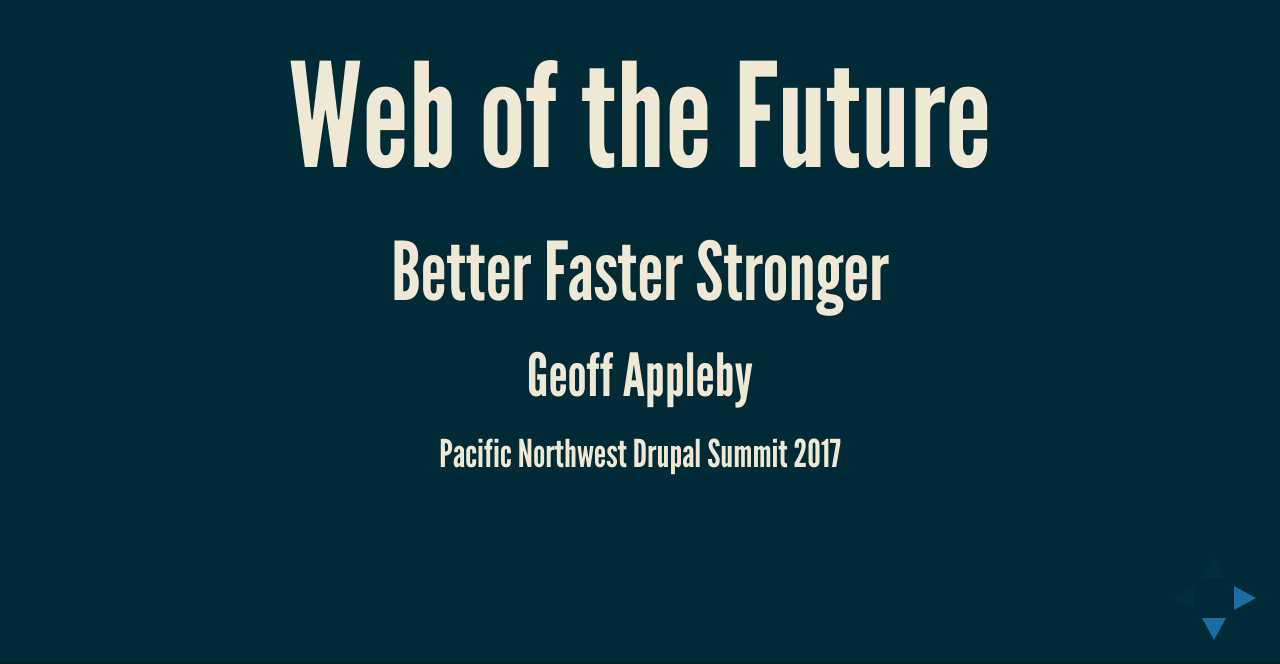
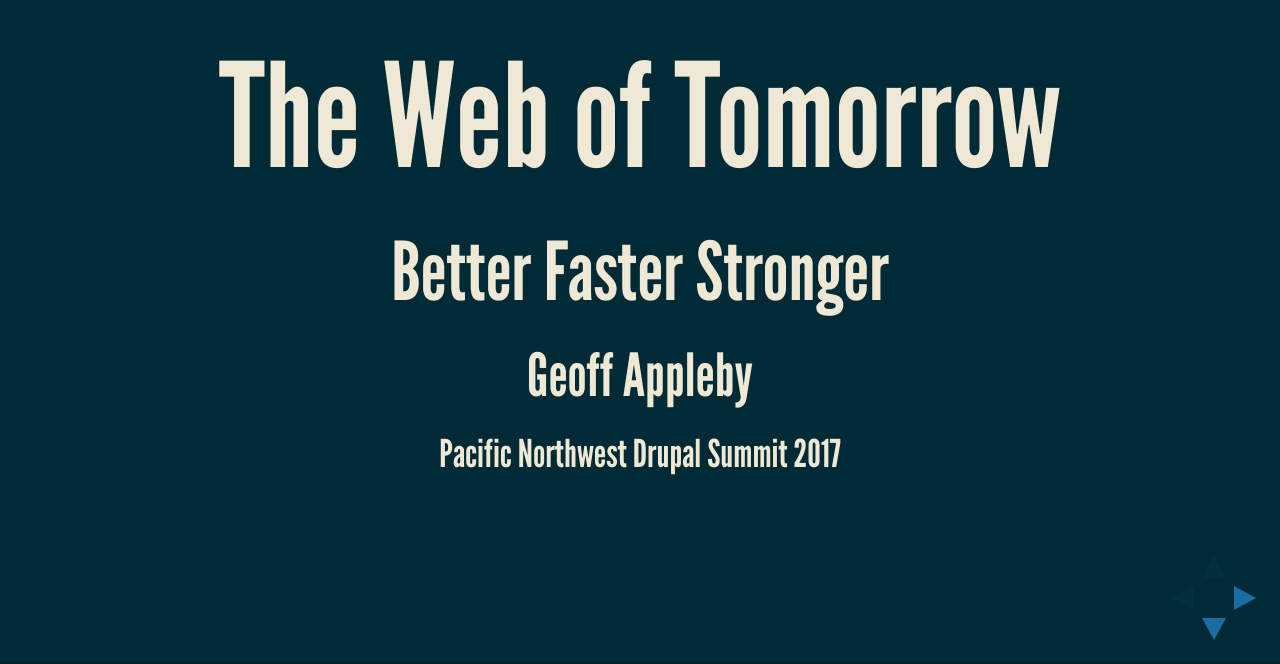
Before and after one commit to gapple/presentation-web-future, a plain HTML site: page index.html in a window 1280 px wide. Shown: the part 136-800 px from the top of the page. Drawn offline with Linux system fonts and the light colour scheme.

Commit message:
Fix title

```diff
--- a/index.html
+++ b/index.html
@@ -34,7 +34,7 @@
       <section id="title"
                class="center"
                data-transition="fade">
-        <h1>Web of the Future</h1>
+        <h1>The Web of Tomorrow</h1>
         <h2>Better Faster Stronger</h2>
         <h3>Geoff Appleby</h3>
         <h4>Pacific Northwest Drupal Summit 2017</h4>
```
